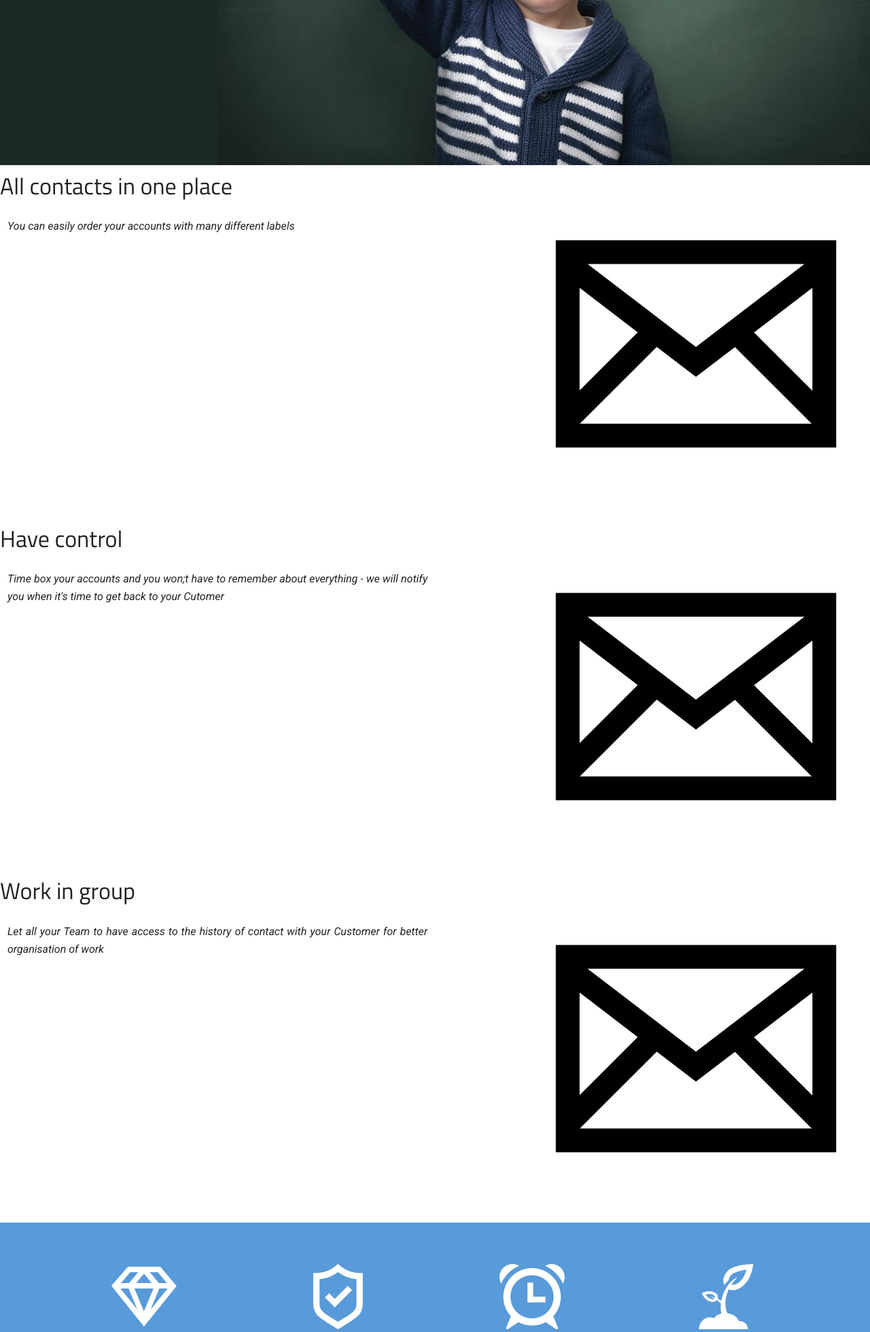
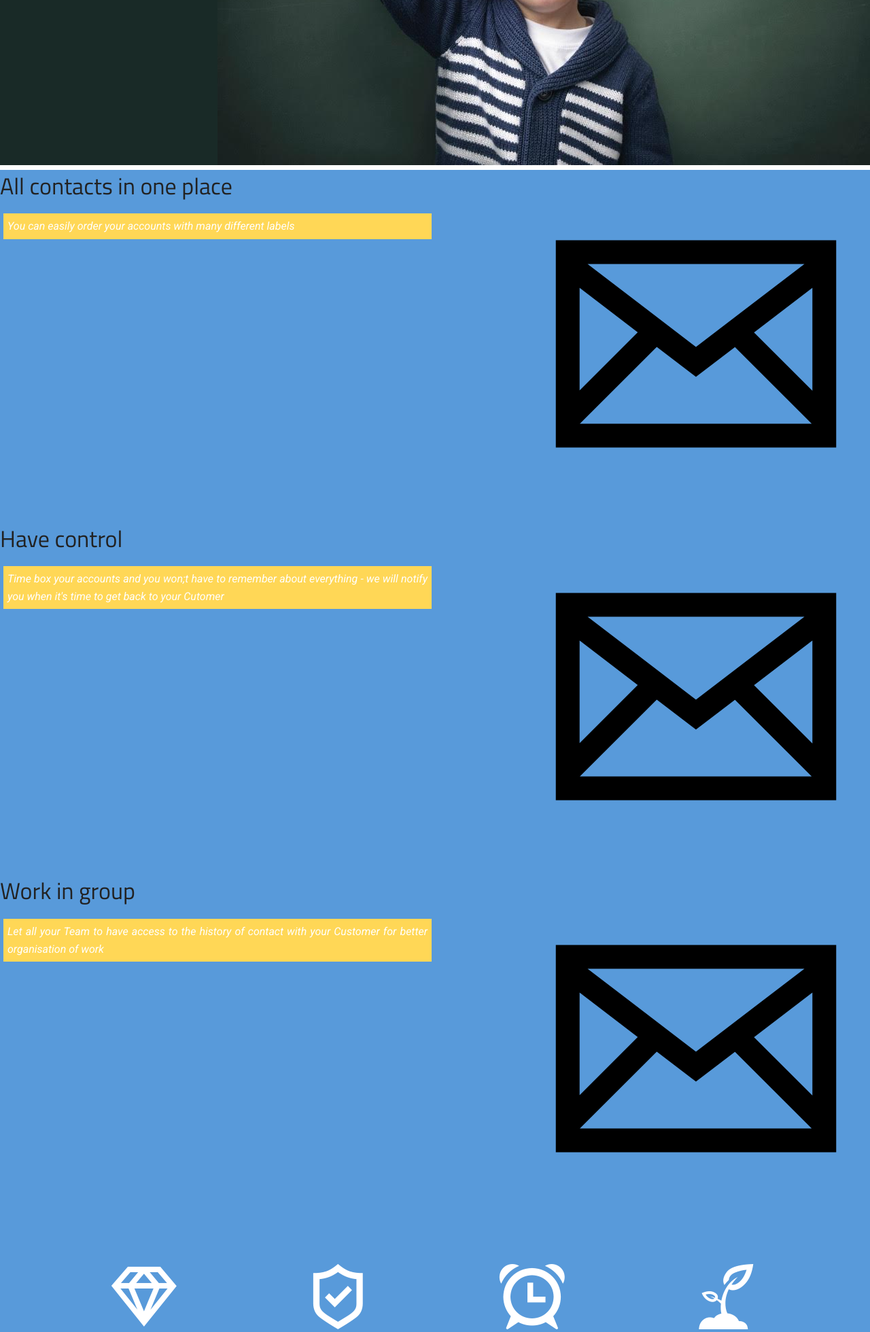
Before and after one commit to infoshareacademy/accountmanager, a PHP site: page / in a window 1280 px wide. Shown: the part 817-2777 px from the top of the page at 68% size. Run offline with PHP 8.4, Linux system fonts and the light colour scheme.

Commit message:
functionality: unified styling vol.1

```diff
--- a/styles/styles.css
+++ b/styles/styles.css
@@ -237,8 +237,8 @@ nav {
 /****************** css zajawki **********************/
 
 .utilities {
-    background-color: white;
-    border-color: white;
+    background-color: #589ADA;
+    color: white ;
     /*width: 50%;*/
     margin: auto;
 }
@@ -251,10 +251,10 @@ nav {
     /*border-color: white;*/
 }
 
-div p {
-    background-color: inherit;
-    border-color: inherit;
-}
+/*div p {*/
+    /*background-color: inherit;*/
+    /*border-color: transparent;*/
+/*}*/
 footer {
     clear:both;
     text-align:center;
@@ -266,8 +266,6 @@ div .txt {
     margin-top: auto;
     /*margin-right: 50%;*/
     /*float: left;*/
-    background-color: transparent;
-    border-color: transparent;
     text-align: justify;
     }
 
@@ -276,8 +274,6 @@ div .photo {
     margin-left: 50%;
     margin-top: auto;
     /*width: 10%;*/
-    background-color: transparent;
-    border-color: transparent;
     position: absolute;
     top: 0px;
     right: 0px;
```
